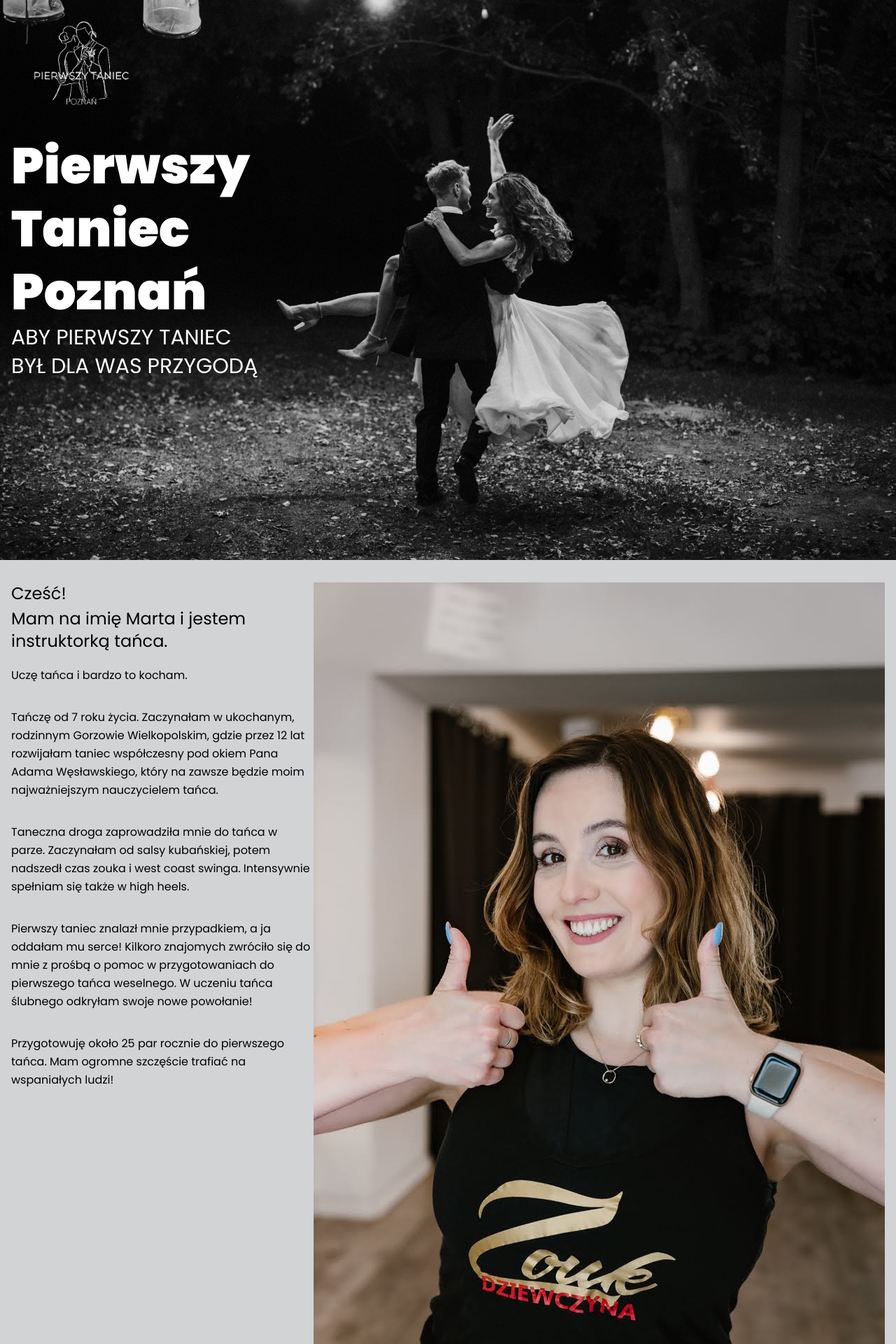
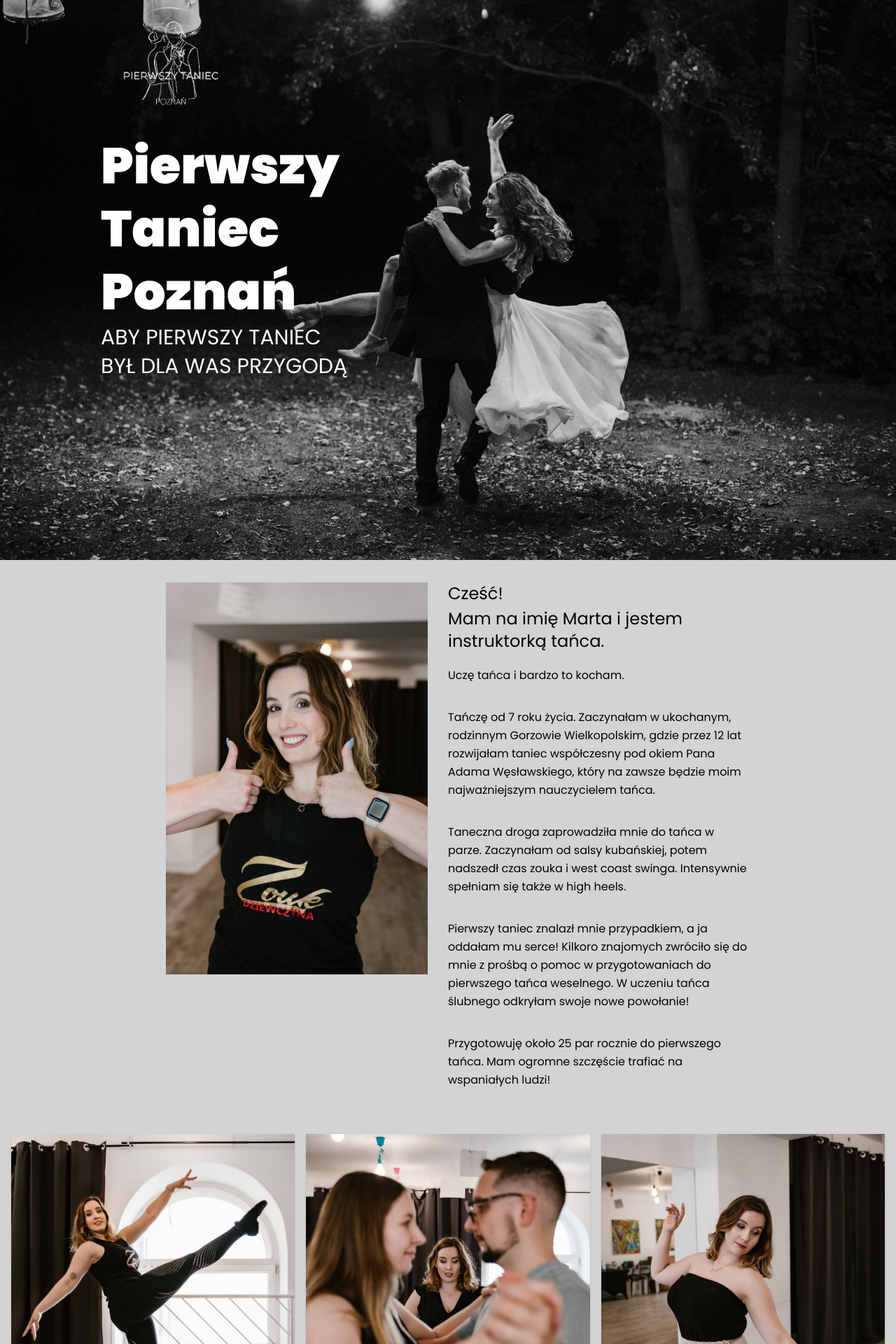
Before and after one commit to kainpets/marta_SPA, a Next.js app: page / in a window 1280 px wide. Shown: the top 1920 px of the page at 70% size. Built offline with nearby package versions, Linux system fonts and the light colour scheme.

Commit message:
non breaking spaces, padding in landing

```diff
--- a/src/app/page.tsx
+++ b/src/app/page.tsx
@@ -16,7 +16,7 @@ export default function Home() {
     <main className="min-h-screen overflow-y-hidden ">
       {/* landing page */}
       <div className="relative h-screen w-screen pt-16 px-4">
-        <Image src={logo} alt='logo' className='absolute top-0  w-[200px]' />
+        <Image src={logo} alt='logo' className='absolute top-0  w-[200px] xl:ml-32' />
         <Image
           src={juliaMilosz}
           alt='Tańcząca, zakochana para weselna'
@@ -25,15 +25,18 @@ export default function Home() {
           placeholder='blur'
           priority={true}
           className='absolute z-[-1] object-cover h-full w-full top-0' />
-        <div className="flex flex-col max-w-sm text-white pt-32">
+        <div className="pl-4 flex flex-col max-w-sm text-white pt-32 xl:pl-32">
           <h1 className="text-7xl leading-tight font-black">Pierwszy Taniec Poznań</h1>
-          <h5 className="text-3xl leading-snug">ABY PIERWSZY TANIEC <br></br> BYŁ DLA WAS PRZYGODĄ</h5>
+          <h5 className="text-3xl leading-snug">ABY&nbsp;PIERWSZY&nbsp;TANIEC</h5>
+          <h5 className="text-3xl leading-snug">BYŁ&nbsp;DLA&nbsp;WAS&nbsp;PRZYGODĄ</h5>
         </div>
       </div>
 
       {/* o mnie */}
-      <div className='sm:flex pt-8 px-4'>
-        <div className="flex flex-col gap-1 leading-relaxed">
+      <div className='pt-8 px-4 flex flex-col-reverse sm:flex-row xl:max-w-[70vw] xl:mx-auto'>
+      <Image src={martaKciuki} sizes='100vw' placeholder="blur" alt="Uśmiechnięta Marta z dwoma kciukami w górze" className='object-scale-down sm:max-w-[40vw] sm:max-h-[70vh]' />
+        <div className="flex flex-col gap-1 leading-relaxed sm:pl-4 xl:max-w-[50%] xl:pl-0
+        ">
           <h2 className="text-2xl">Cześć!</h2>
           <h2 className="text-2xl">Mam na imię Marta i jestem <br />instruktorką tańca.</h2>
           <p className='pt-4'>Uczę tańca i bardzo to kocham.</p>
@@ -54,7 +57,6 @@ export default function Home() {
           <p>
             Przygotowuję około 25 par rocznie do pierwszego tańca. Mam ogromne szczęście trafiać na wspaniałych ludzi! </p>
         </div>
-        <Image src={martaKciuki} sizes='100vw' placeholder="blur" alt="Uśmiechnięta Marta z dwoma kciukami w górze" className='object-scale-down sm:max-w-fit' />
       </div>
 
       {/* usługi */}
@@ -104,6 +106,7 @@ export default function Home() {
       <div className="marginx-auto w-full text-center pb-2">
         <h3 className="text-xl">Chcesz dowiedzieć się więcej? <a href='tel:793 792 883' className="font-bold">Zadzwoń!</a></h3>
       </div>
+
       {/* portfolio */}
       <div className="pt-8 text-center px-4">
         {/* <h2 className='text-xl'>MOJE PORTFOLIO</h2> */}
@@ -120,6 +123,7 @@ export default function Home() {
           </a>
         </div>
       </div>
+
       {/* opinie */}
       <div className="flex gap-y-[130px] gap-4 pt-40 px-4 flex-col md:flex-row items-stretch justify-between">
         <div className="relative bg-white rounded shadow py-6 px-12 leading-relaxed flex flex-col  items-center ">
```
